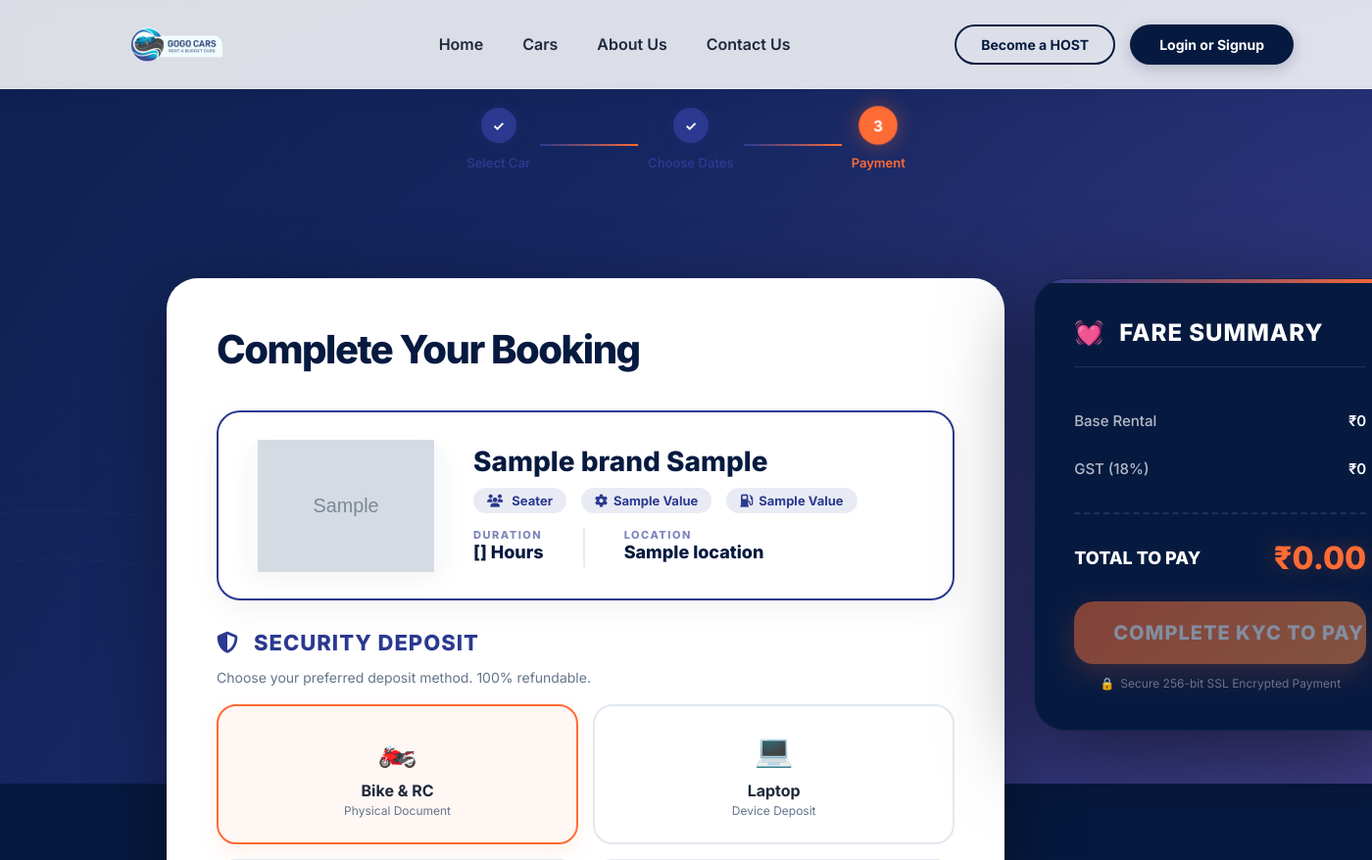
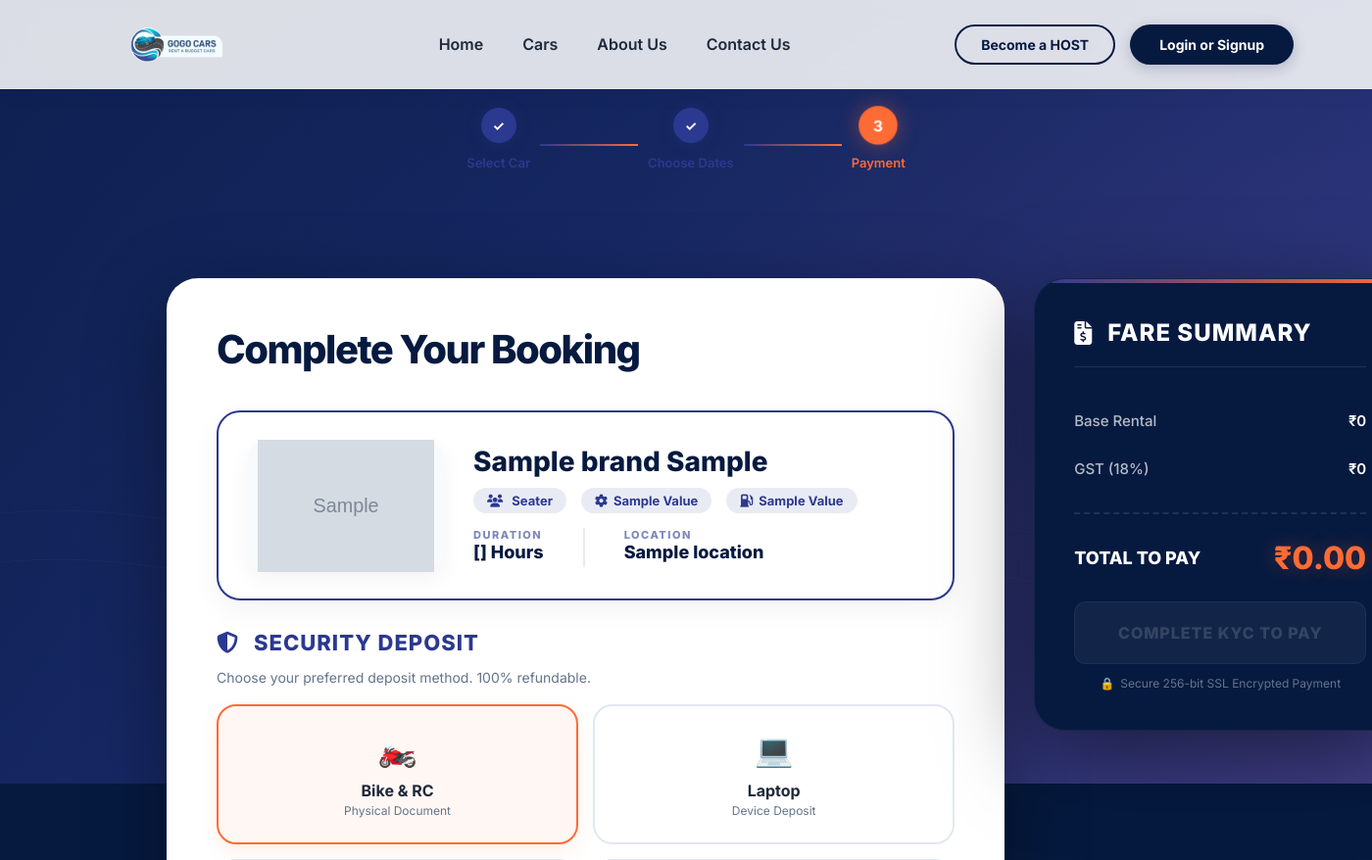
Before and after one commit to mohanracharla46/gogocar, a Python web app: template templates/payment.html in a window 1400 px wide. Shown: the top 878 px of the page at 98% size. Run offline with Jinja, Linux system fonts and the light colour scheme; the template is opened without the code that fills it: most values are stand-ins (such as "Sample title", 1, 10 or a date in 2020); grey boxes marked "Sample" are stand-in pictures.

Commit message:
fix: currency symbol and button styling on payment page

```diff
--- a/templates/payment.html
+++ b/templates/payment.html
@@ -636,17 +636,44 @@
             text-shadow: 0 0 20px rgba(255, 107, 53, 0.3);
         }
 
-        /* KYC Section */
-        .kyc-section {
-            animation: fadeInUp 0.4s ease-out;
-        }
-
         .kyc-warning {
             background: linear-gradient(135deg, #fef3c7, #fde68a);
             border-left: 4px solid #f59e0b;
             border-radius: 0 10px 10px 0;
             padding: 14px 18px;
             margin-bottom: 20px;
+        }
+
+        .pay-button {
+            width: 100%;
+            border-radius: 20px;
+            height: 64px;
+            font-size: 20px;
+            font-weight: 950;
+            background: linear-gradient(135deg, #ff6b35, #ff8c42);
+            box-shadow: 0 10px 30px rgba(255, 107, 53, 0.4);
+            border: none;
+            color: #fff;
+            cursor: pointer;
+            transition: all 0.3s ease;
+            text-transform: uppercase;
+            letter-spacing: 1px;
+            display: flex;
+            align-items: center;
+            justify-content: center;
+        }
+
+        .pay-button:hover:not(:disabled) {
+            transform: translateY(-2px);
+            box-shadow: 0 15px 40px rgba(255, 107, 53, 0.5);
+        }
+
+        .pay-button:disabled {
+            background: rgba(255, 255, 255, 0.1);
+            color: rgba(255, 255, 255, 0.3);
+            border: 1px solid rgba(255, 255, 255, 0.1);
+            cursor: not-allowed;
+            box-shadow: none;
         }
 
         .kyc-warning-text {
@@ -1784,7 +1811,7 @@
         <div class="payment-right">
             <div class="fare-card">
                 <div class="fare-card-title">
-                    <span>&#128147;</span> Fare Summary
+                    <i class="fas fa-file-invoice-dollar"></i> Fare Summary
                 </div>
                 <ul class="pricing-items">
                     <li class="pricing-item">
@@ -1816,9 +1843,7 @@
                 </div>
 
                 <div style="margin-top: 25px;">
-                    <button class="pay-button"
-                        style="width: 100%; border-radius: 20px; height: 64px; font-size: 20px; font-weight: 900; background: linear-gradient(135deg, #ff6b35, #ff8c42); box-shadow: 0 10px 30px rgba(255, 107, 53, 0.4); border: none; color: #fff; cursor: pointer; transition: all 0.3s ease; text-transform: uppercase; letter-spacing: 1px;"
-                        id="payButton" {% if not kyc_complete %}disabled{% endif %}>
+                    <button class="pay-button" id="payButton" {% if not kyc_complete %}disabled{% endif %}>
                         {% if kyc_complete %}Pay ₹{{ "{:,.2f}".format(pricing_breakdown.total) if pricing_breakdown else
                         '0.00' }}{% else %}Complete KYC to Pay{% endif %}
                     </button>
@@ -1972,7 +1997,7 @@
                         };
 
                         document.getElementById('appliedCouponCode').textContent = appliedCoupon.coupon_code;
-                        document.getElementById('appliedCouponDiscount').textContent = `-?${result.pricing.discount.toLocaleString('en-IN')}`;
+                        document.getElementById('appliedCouponDiscount').textContent = `-₹${result.pricing.discount.toLocaleString('en-IN')}`;
                         document.getElementById('appliedCoupon').style.display = 'block';
                         document.getElementById('couponCode').value = '';
                         document.getElementById('couponMessage').style.display = 'none';
@@ -1985,12 +2010,12 @@
                     }
 
                     // Update display with backend-calculated values
-                    document.getElementById('carPriceAmount').textContent = `?${currentPricing.base_rental.toLocaleString('en-IN')}`;
+                    document.getElementById('carPriceAmount').textContent = `₹${currentPricing.base_rental.toLocaleString('en-IN')}`;
 
                     // Update damage protection amount
                     const damageProtectionAmount = document.getElementById('damageProtectionAmount');
                     if (damageProtectionAmount) {
-                        damageProtectionAmount.textContent = `?${selectedDamageProtection.toLocaleString('en-IN')}`;
+                        damageProtectionAmount.textContent = `₹${selectedDamageProtection.toLocaleString('en-IN')}`;
                     }
 
                     // Update GST amount
@@ -2004,7 +2029,7 @@
                     const discountAmount = document.getElementById('discountAmount');
                     if (currentPricing.discount > 0) {
                         discountItem.style.display = 'flex';
-                        discountAmount.textContent = `-?${currentPricing.discount.toLocaleString('en-IN')}`;
+                        discountAmount.textContent = `-₹${currentPricing.discount.toLocaleString('en-IN')}`;
                     } else {
                         discountItem.style.display = 'none';
                     }
```
